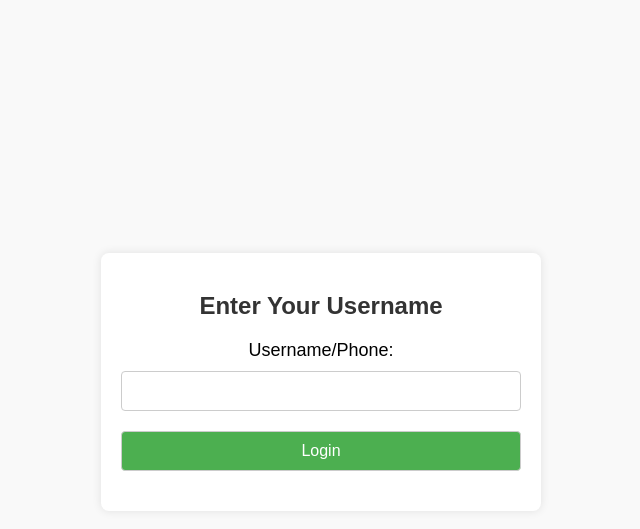
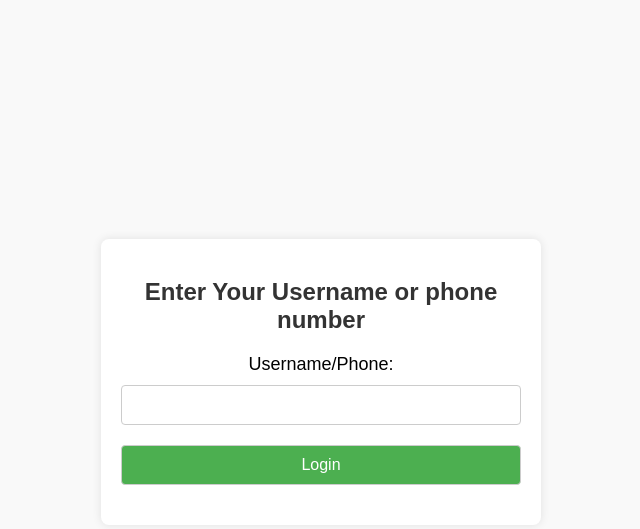
Before and after one commit to pazinstar/wifi3, a Django app: page / in a window 1280 px wide. Shown: the part 48-577 px from the top of the page, without its empty margins (319-959 px from the left). Run offline with Django 4.2, Linux system fonts and the light colour scheme.

Commit message:
Update home.html

```diff
--- a/balance/templates/balance/home.html
+++ b/balance/templates/balance/home.html
@@ -102,7 +102,7 @@
     </div>
 
     <div class="container">
-        <h2>Enter Your Username</h2>
+        <h2>Enter Your Username or phone number</h2>
 
         <form method="post" action="{% url 'balance:home' %}">
             {% csrf_token %}
```
